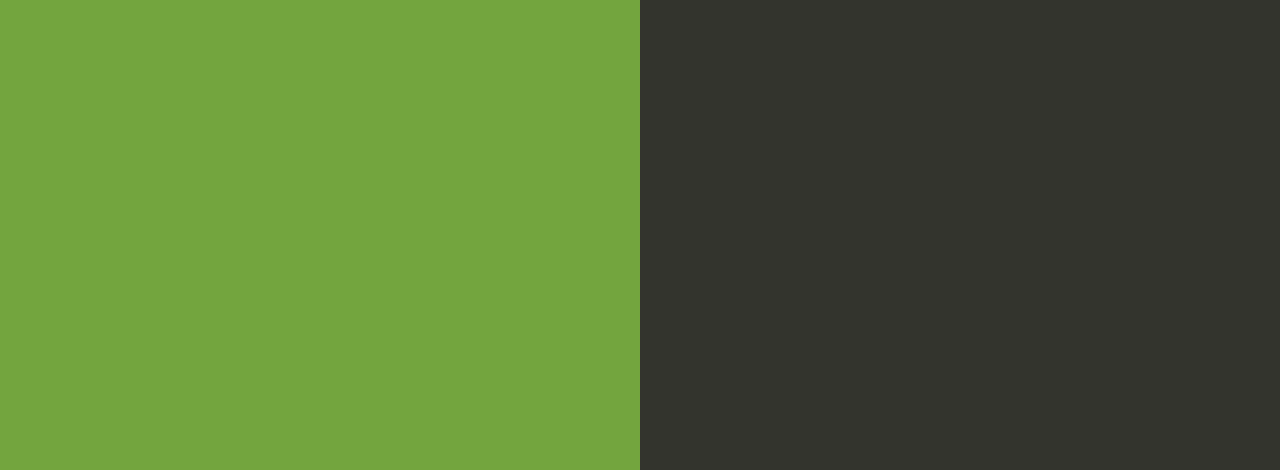
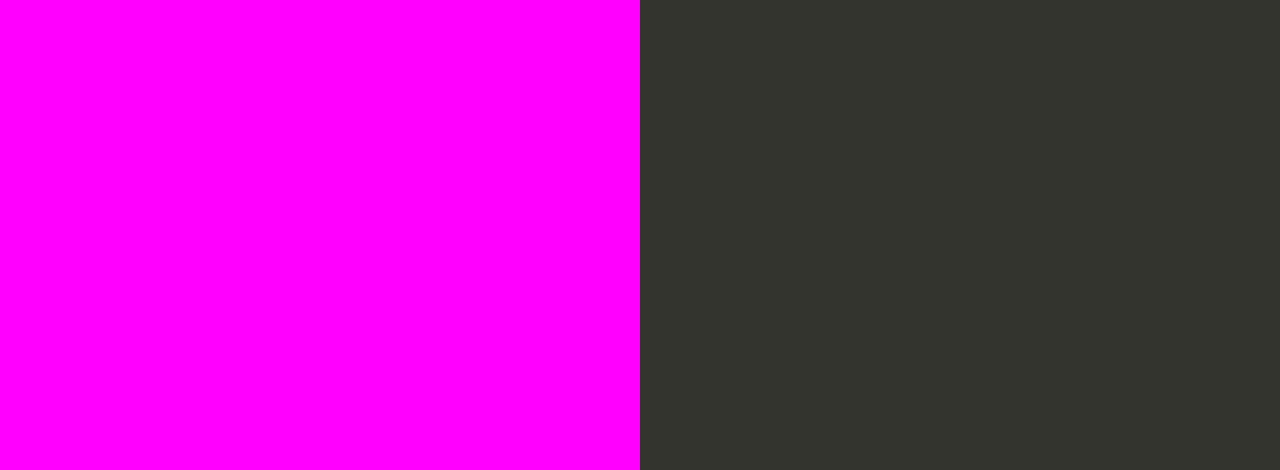
Before and after one commit to abommar/aws-nodejs-sample, a website: page index.html in a window 1280 px wide. Shown: the part 330-800 px from the top of the page. Drawn offline with Linux system fonts and the light colour scheme.

Commit message:
change color

```diff
--- a/index.html
+++ b/index.html
@@ -35,7 +35,7 @@
 
         text-align: right;
         padding-top: 11em;
-        background-color: #73A53E;
+        background-color:magenta;
 
       }
       .textColumn p {
```
